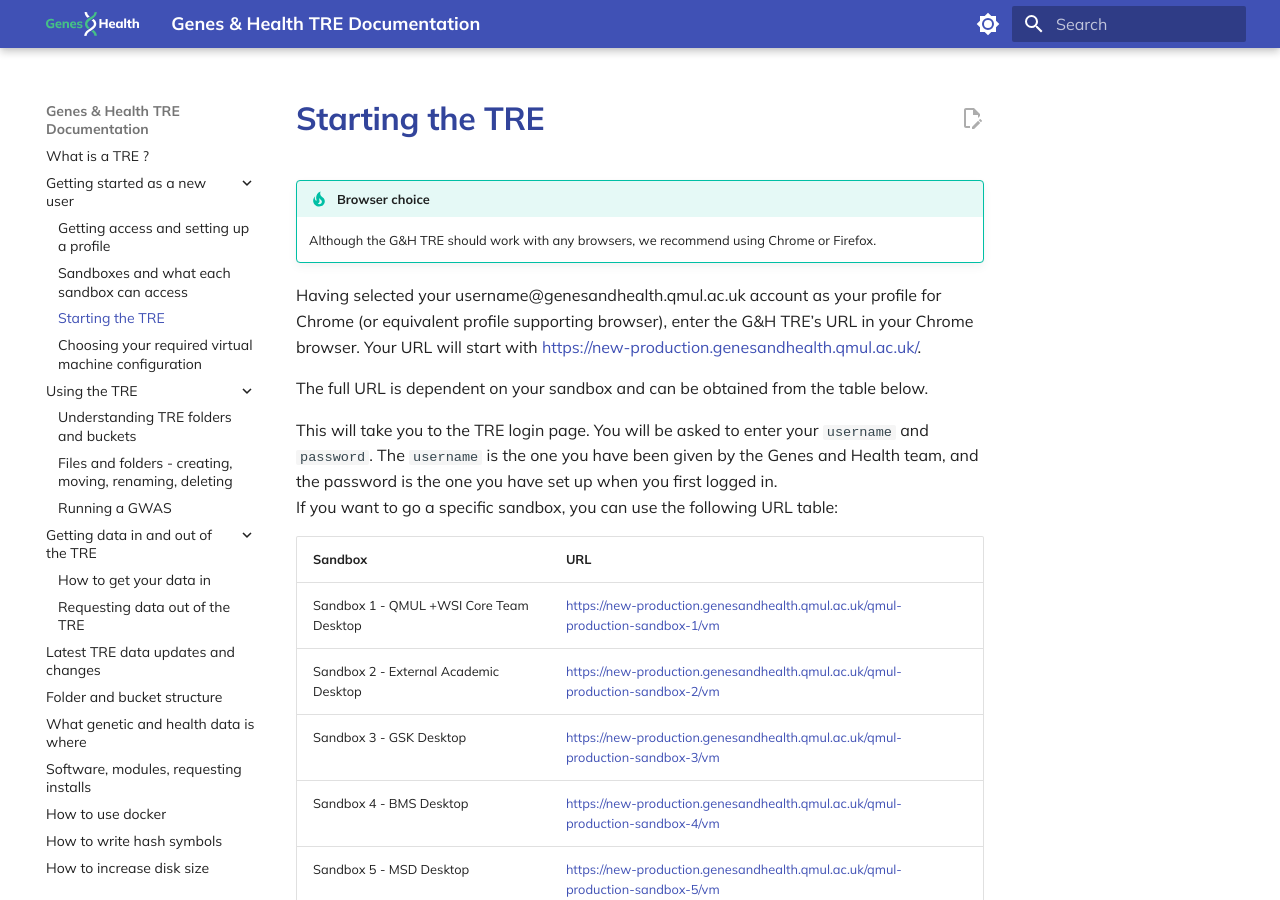
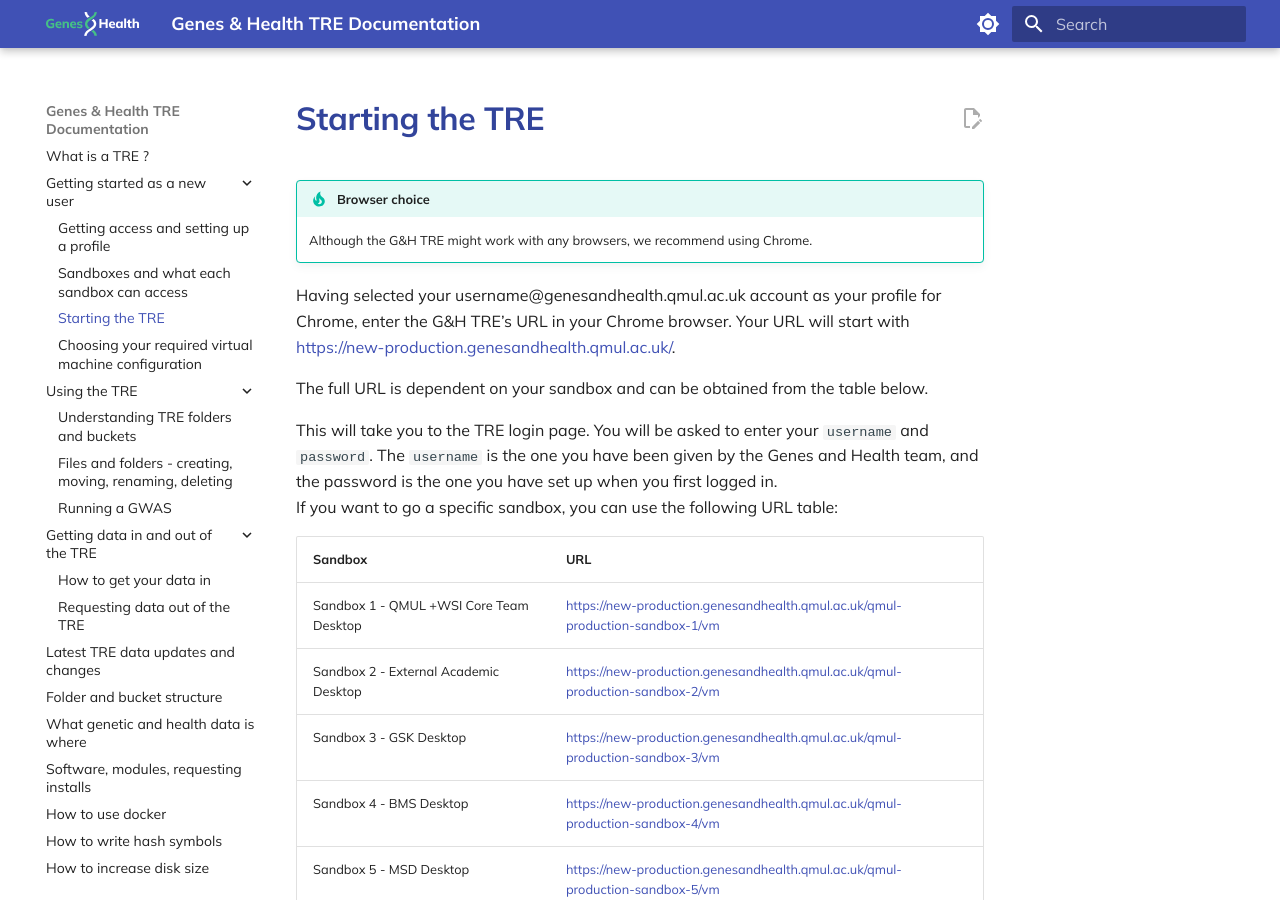
Before and after one commit to genes-and-health/TRE-documentation-v3, an MkDocs documentation site: the page built from docs/getting-started-as-a-new-user/starting-the-tre.md, in a window 1280 px wide and 900 px high. Built offline with MkDocs 1.6.1 and Material for MkDocs 9.7.7, drawn with Linux system fonts in a browser that asks for light colours; comment, search, counter and statistics services are not loaded.

Commit message:
Update starting-the-tre.md
advised Chrome only as browser of choice

```diff
--- a/docs/getting-started-as-a-new-user/starting-the-tre.md
+++ b/docs/getting-started-as-a-new-user/starting-the-tre.md
@@ -1,9 +1,9 @@
 # Starting the TRE
 
 !!! tip "Browser choice"
-    Although the G&H TRE should work with any browsers, we recommend using Chrome or Firefox.
+    Although the G&H TRE might work with any browsers, we recommend using Chrome.
 
-Having selected your username@genesandhealth.qmul.ac.uk account as your profile for Chrome (or equivalent profile supporting browser), enter the G&H TRE’s URL in your Chrome browser. Your URL will start with [https://new-production.genesandhealth.qmul.ac.uk/](https://new-production.genesandhealth.qmul.ac.uk/).
+Having selected your username@genesandhealth.qmul.ac.uk account as your profile for Chrome, enter the G&H TRE’s URL in your Chrome browser. Your URL will start with [https://new-production.genesandhealth.qmul.ac.uk/](https://new-production.genesandhealth.qmul.ac.uk/).
 
 The full URL is dependent on your sandbox and can be obtained from the table below.
 
```
